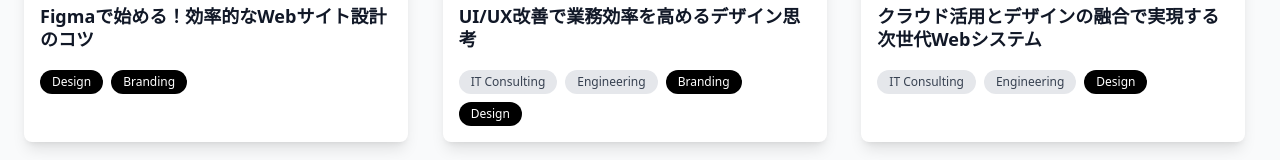
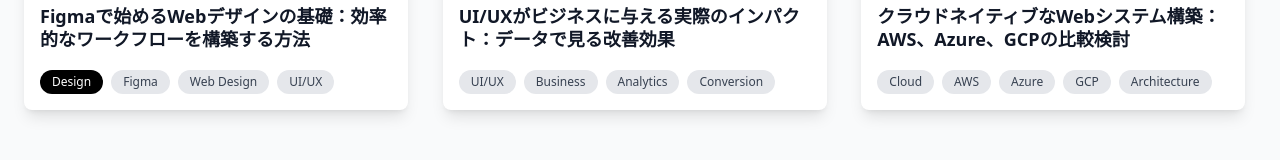
Before and after one commit to sakshammishra5/Willeder.com, a Next.js app: page / in a window 1280 px wide. Shown: the part 1953-2113 px from the top of the page. Built offline with nearby package versions, Linux system fonts and the light colour scheme.

Commit message:
changes in sample blogs

```diff
--- a/src/app/blogs/page.tsx
+++ b/src/app/blogs/page.tsx
@@ -5,7 +5,7 @@ import { useRouter, useSearchParams } from 'next/navigation';
 import { BlogCard } from '../components/blog/BlogCard';
 
 interface BlogPost {
-  id: number; // 🔧 Fixed: Changed from string to number to match your data
+  id: number;
   slug: string;
   title: string;
   thumbnail: string;
--- a/src/app/components/sampleBlog/SampleBlog.tsx
+++ b/src/app/components/sampleBlog/SampleBlog.tsx
@@ -36,32 +36,32 @@ export const SampleBlog: React.FC<SampleBlogProps> = ({
 
   const blogPosts: BlogPost[] = [
     {
-      id: 56,
-      slug: "figma-web-design-tutorial",
-      title: "Figmaで始める！効率的なWebサイト設計のコツ",
-      thumbnail: "https://images.unsplash.com/photo-1609921141835-710b7fa6e438?w=400&h=300&fit=crop",
-      tags: ["Design", "Branding"],
-      createdAt: "2025-08-10",
-      content: "Figma tutorial content..."
-    },
-    {
-      id: 77,
-      slug: "ui-ux-business-efficiency",
-      title: "UI/UX改善で業務効率を高めるデザイン思考",
-      thumbnail: "https://images.unsplash.com/photo-1551288049-bebda4e38f71?w=400&h=300&fit=crop",
-      tags: ["IT Consulting", "Engineering", "Branding", "Design"],
-      createdAt: "2025-08-05",
-      content: "UI/UX improvement content..."
-    },
-    {
-      id: 99,
-      slug: "cloud-next-generation-web-system",
-      title: "クラウド活用とデザインの融合で実現する次世代Webシステム",
-      thumbnail: "https://images.unsplash.com/photo-1451187580459-43490279c0fa?w=400&h=300&fit=crop",
-      tags: ["IT Consulting", "Engineering", "Design"],
-      createdAt: "2025-08-10",
-      content: "Cloud system content..."
-    }
+            "id": 1,
+            "slug": "figma-web-design-fundamentals",
+            "title": "Figmaで始めるWebデザインの基礎：効率的なワークフローを構築する方法",
+            "createdAt": "2024-12-15T09:00:00Z",
+            "tags": ["Design", "Figma", "Web Design", "UI/UX"],
+            "thumbnail": "https://images.unsplash.com/photo-1609921141835-710b7fa6e438?w=800&h=450&fit=crop",
+            "content": "<h2>Figmaがもたらすデザインワークフローの革新</h2><p>現代のWebデザインにおいて、Figmaは単なるデザインツールを超えた存在となっています。チーム全体でのコラボレーションを可能にし、デザインシステムの構築から開発者との連携まで、一貫したワークフローを提供します。</p><img src=\"https://images.unsplash.com/photo-1611224923853-80b023f02d71?w=600&h=300&fit=crop\" alt=\"Figmaインターフェース\" /><h2>効率的なコンポーネント設計のベストプラクティス</h2><p>Figmaでのコンポーネント作成において最も重要なのは、再利用性と拡張性を念頭に置いた設計です。バリエーション機能を活用することで、ボタンの状態管理やテーマカラーの切り替えが簡単になります。プロパティパネルを適切に設定することで、デザイナーと開発者の間のコミュニケーションコストを大幅に削減できます。</p><p>また、Auto Layoutを効果的に使用することで、レスポンシブデザインの基礎を Figma 上で構築できます。これにより、実装フェーズでの手戻りを最小限に抑えることができるのです。</p>"
+        },
+        {
+            "id": 2,
+            "slug": "ui-ux-business-impact-analysis",
+            "title": "UI/UXがビジネスに与える実際のインパクト：データで見る改善効果",
+            "createdAt": "2024-12-10T14:30:00Z",
+            "tags": ["UI/UX", "Business", "Analytics", "Conversion"],
+            "thumbnail": "https://images.unsplash.com/photo-1551288049-bebda4e38f71?w=800&h=450&fit=crop",
+            "content": "<h2>UI/UX改善がコンバージョン率に与える具体的効果</h2><p>近年の調査によると、優れたUI/UXデザインは平均して20-25%のコンバージョン率向上をもたらします。特にEコマースサイトにおいて、チェックアウトプロセスの簡略化だけで売上が15%向上したケースもあります。</p><img src=\"https://images.unsplash.com/photo-1460925895917-afdab827c52f?w=600&h=300&fit=crop\" alt=\"ユーザーエクスペリエンス分析\" /><h2>ユーザビリティテストで明らかになった改善ポイント</h2><p>実際のユーザビリティテストを通じて、多くの企業が見落としがちな問題点が浮き彫りになります。例えば、モバイルでのタップ領域の最適化により、操作完了率が30%向上した事例があります。また、情報アーキテクチャの見直しにより、ユーザーの目標達成時間を平均40秒短縮できました。</p><p>これらの改善は、単純なデザインの美しさではなく、ユーザーの行動パターンと心理的な負荷を理解した上での戦略的なアプローチの結果です。データドリブンなデザイン改善こそが、持続可能なビジネス成長を支える基盤となるのです。</p>"
+        },
+        {
+            "id": 3,
+            "slug": "cloud-architecture-modern-web-systems",
+            "title": "クラウドネイティブなWebシステム構築：AWS、Azure、GCPの比較検討",
+            "createdAt": "2024-12-08T11:15:00Z",
+            "tags": ["Cloud", "AWS", "Azure", "GCP", "Architecture"],
+            "thumbnail": "https://images.unsplash.com/photo-1451187580459-43490279c0fa?w=800&h=450&fit=crop",
+            "content": "<h2>3大クラウドプロバイダーの特徴と選択基準</h2><p>現代のWebシステム開発において、適切なクラウドプロバイダーの選択は成功の鍵を握ります。AWS、Azure、GCPそれぞれが持つ独自の強みを理解し、プロジェクトの要件に最適な選択を行うことが重要です。</p><img src=\"https://images.unsplash.com/photo-1558494949-ef010cbdcc31?w=600&h=300&fit=crop\" alt=\"クラウドインフラストラクチャ\" /><h2>コスト効率と拡張性のバランス</h2><p>AWSは豊富なサービスラインナップと成熟したエコシステムが魅力ですが、コストの複雑さが課題となる場合があります。一方、Azureは既存のMicrosoft環境との親和性が高く、企業システムとの統合がスムーズです。GCPはGoogleの技術力を活かした機械学習サービスとビッグデータ処理に強みを持ちます。</p><p>実際の運用では、マルチクラウド戦略を採用する企業も増えており、各プロバイダーの得意分野を組み合わせることで、最適なパフォーマンスとコスト効率を実現しています。重要なのは、長期的な視点でのTCO（総所有コスト）を考慮した意思決定です。</p>"
+        }
   ];
 
   return (
```
